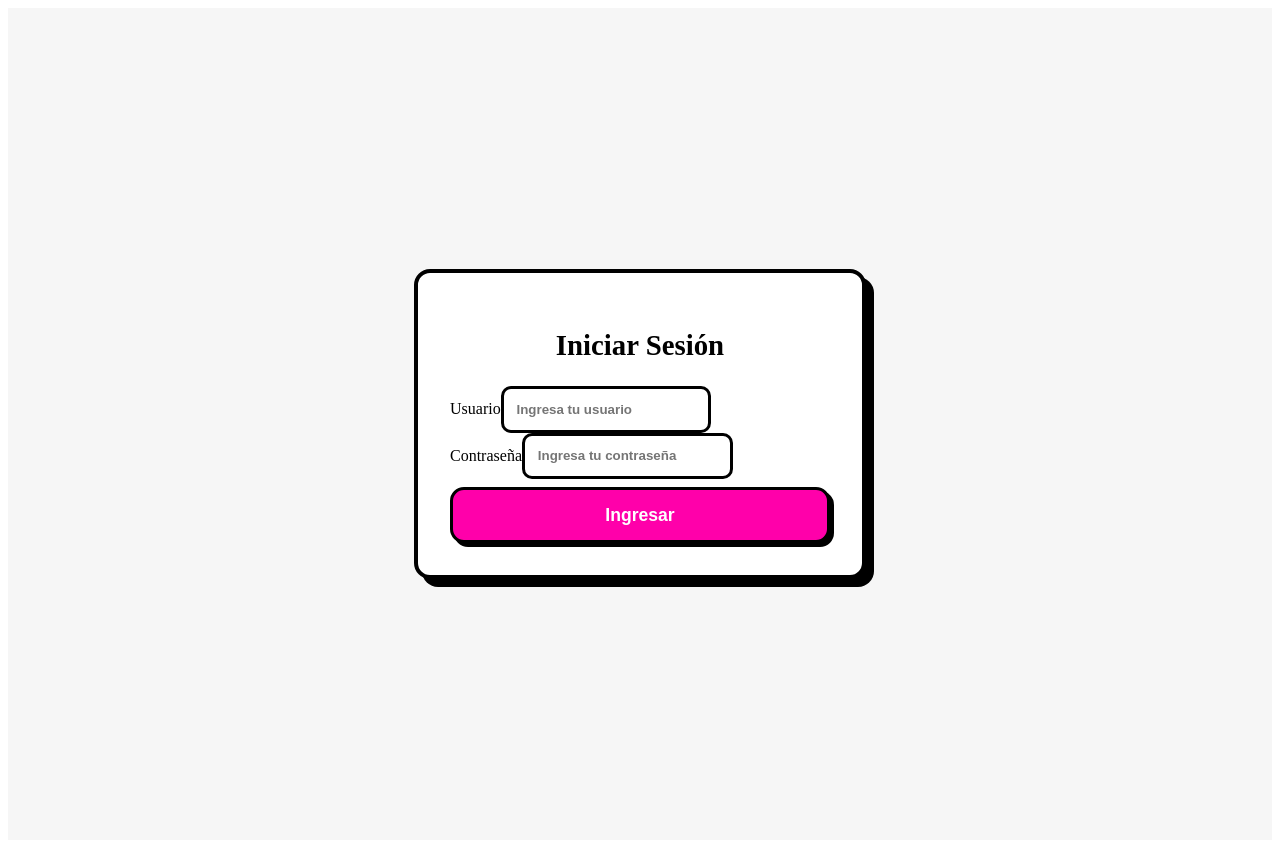
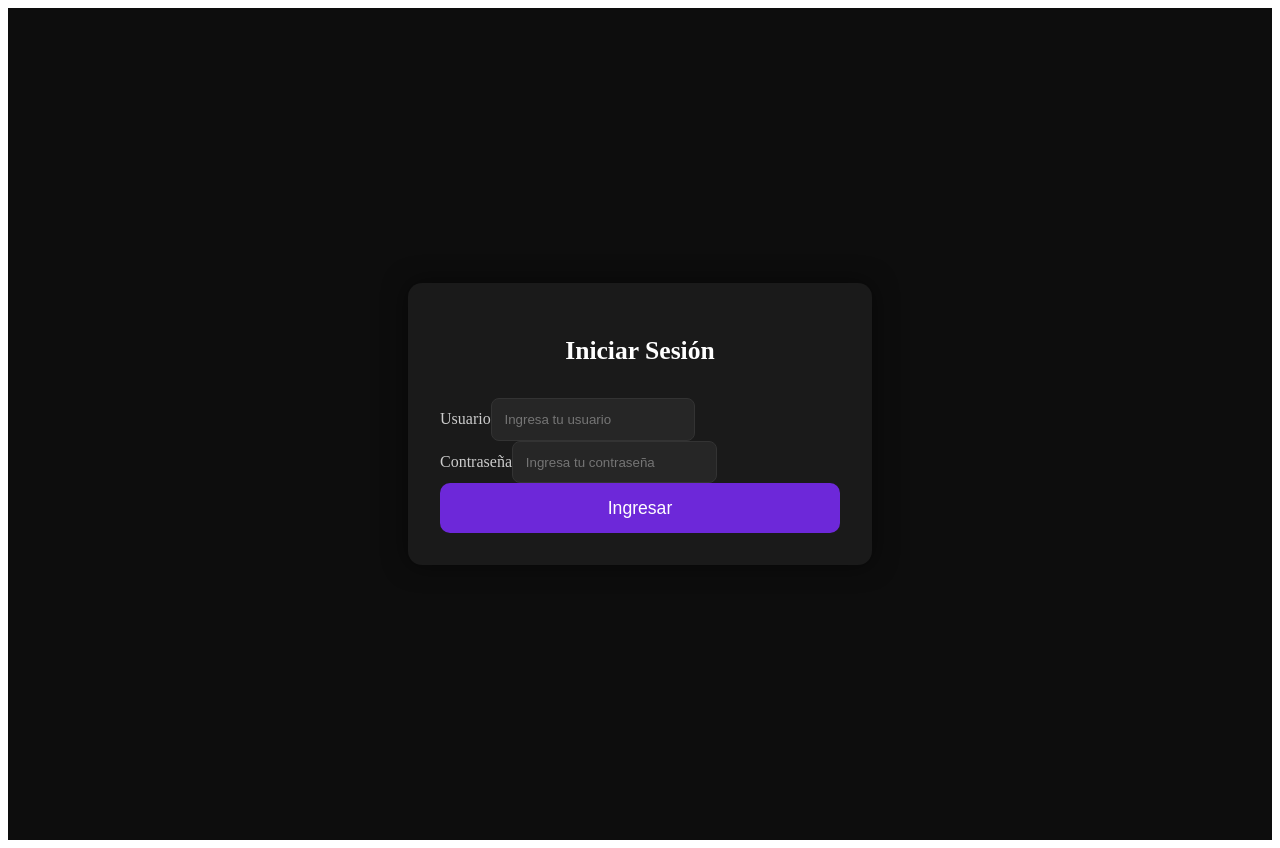
Before and after one commit to Mauri784/front-esp, an Angular app: page /login in a window 1280 px wide. Built offline with nearby package versions, Linux system fonts and the light colour scheme.

Commit message:
Update login.component.css

```diff
--- a/src/app/login/login.component.css
+++ b/src/app/login/login.component.css
@@ -4,56 +4,57 @@
   align-items: center;
   min-height: 100vh;
   padding: 1rem;
-  background: #f6f6f6;
+  background: #0d0d0d;
 }
 
 .login-card {
-  max-width: 380px;
   width: 100%;
+  max-width: 400px;
   padding: 2rem;
-  border-radius: 16px;
-  background: #ffffff;
-  border: 4px solid #000;
-  box-shadow: 8px 8px 0px #000;
+  border-radius: 14px;
+  background: #1a1a1a;
+  box-shadow: 0 0 25px rgba(0,0,0,0.5);
 }
 
 .login-title {
   text-align: center;
-  margin-bottom: 1.5rem;
-  font-size: 1.8rem;
-  font-weight: 900;
-  color: #000;
+  margin-bottom: 2rem;
+  font-size: 1.6rem;
+  font-weight: 600;
+  color: #fff;
 }
 
 /* Inputs */
+.form-group label {
+  margin-bottom: 0.4rem;
+  color: #ccc;
+}
+
 .form-group input {
   padding: 0.8rem;
-  border: 3px solid #000;
-  border-radius: 10px;
-  background: #fff;
-  font-weight: 600;
+  background: #262626;
+  color: white;
+  border: 1px solid #333;
+  border-radius: 8px;
+  outline: none;
 }
 
 .form-group input:focus {
-  border-color: #ff00aa;
+  border-color: #6d28d9;
 }
 
 .login-button {
   width: 100%;
   padding: 0.9rem;
-  margin-top: 0.5rem;
-  background: #ff00aa;
-  border: 3px solid #000;
-  border-radius: 14px;
-  color: #fff;
-  font-weight: 800;
   font-size: 1.1rem;
-  box-shadow: 4px 4px 0px #000;
-  transition: 0.1s;
+  background: #6d28d9;
+  border: none;
+  border-radius: 10px;
+  color: white;
+  transition: 0.2s;
 }
 
 .login-button:hover {
-  transform: translate(-2px, -2px);
-  box-shadow: 6px 6px 0px #000;
+  background: #5b21b6;
   cursor: pointer;
 }
```
